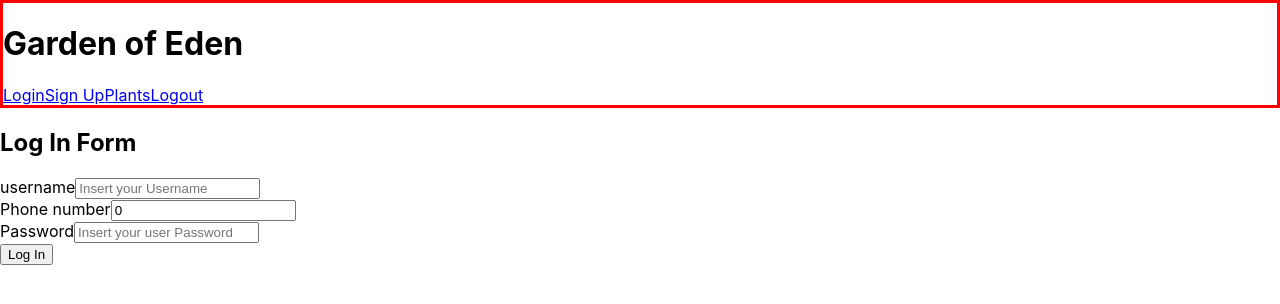
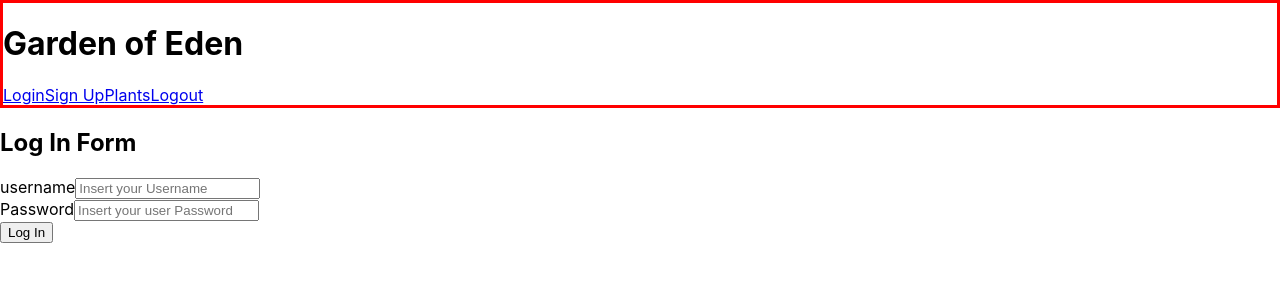
Before and after one commit to build-week-ft-water-my-plants-4/front-end, a React (Create React App) app in the folder water-my-plants/: page /login in a window 1280 px wide. Shown: the top 304 px of the page. Built offline with nearby package versions, Linux system fonts and the light colour scheme.

Commit message:
trying to fix the h2o dooping

```diff
--- a/water-my-plants/src/components/Add Plant/AddPlant.js
+++ b/water-my-plants/src/components/Add Plant/AddPlant.js
@@ -1,4 +1,4 @@
-import axios from "axios";
+
 import React, { useState } from "react";
 import axiosWithAuth from "../../utils/axiosWithAuth";
 
@@ -47,6 +47,7 @@ function AddPlant(props) {
           <input
             name="nickname"
             type="text"
+            value={formValues.nickname}
             placeholder="Add a Nickname"
             onChange={onChange}
           />
@@ -58,6 +59,7 @@ function AddPlant(props) {
           <input
             name="species"
             type="text"
+            value={formValues.species}
             placeholder="Add the Species"
             onChange={onChange}
           />
@@ -67,10 +69,10 @@ function AddPlant(props) {
         <p>
           How often do you water it?{" "}
           <select name="h2o_frequency" onChange={onChange}>
-            {/* <option value=""> -- Select -- </option> */}
-            <option value="1">Every Day</option>
-            <option value="3">Every Three Days</option>
-            <option value="5">Every Five Days</option>
+            <option value={formValues.h20_frequency}> -- Select -- </option>
+            <option value='1'>Every Day</option>
+            <option value='3'>Every Three Days</option>
+            <option value='5'>Every Five Days</option>
             <option value="7">Once a Week</option>
           </select>
         </p>
--- a/water-my-plants/src/components/Login/Login.js
+++ b/water-my-plants/src/components/Login/Login.js
@@ -5,7 +5,6 @@ import axiosWithAuth from '../../utils/axiosWithAuth';
 function Login(props) {
        const initialLoginValues ={
         username:"",
-        phone_number:0,
         password:""
         }
 
@@ -21,8 +20,6 @@ function Login(props) {
         axiosWithAuth().post('/auth/login', loginValues)
         .then(res => {
             localStorage.setItem("token", res.data.token);
-            localStorage.setItem("username", res.data.username);
-            localStorage.setItem("password", res.data.password);
             props.history.push('/add-plant');
         })
         .catch(err => {
@@ -45,16 +42,6 @@ function Login(props) {
                     />
                 </label>
                 <br/>
-                <label>Phone number
-                    <input
-                    type="text"
-                    name='phone_number'
-                    value={loginValues.phone_number}
-                    onChange={onChange}
-                    placeholder="Insert your Phone number"
-                    />
-                </label>
-                <br/>
                 <label>Password
                     <input
                     type="password"
--- a/water-my-plants/src/components/Sign Up/SignUp.js
+++ b/water-my-plants/src/components/Sign Up/SignUp.js
@@ -60,11 +60,13 @@ function SignUp(props) {
         event.preventDefault()
         axios.post('https://water-my-plants-4-api.herokuapp.com/auth/register', signupValues)
         .then(res => {
-            localStorage.setItem("token", res.data.token);
             localStorage.setItem('username', res.data.username);
             localStorage.setItem('phone_number', res.data.phone_number);
             console.log(res);
             props.history.push('/login');
+        })
+        .catch(err => {
+            console.error(err)
         })
         console.log(signupValues)
     }
@@ -108,7 +110,6 @@ function SignUp(props) {
 
                 <button type='submit' value="Sign Up">Sign Up</button>
                 <Link to="/login"><button>Go Back</button></Link>
-
                 </StyledButtonContainer>
             </StyledSignupForm>
             <StyledImage src="https://images.unsplash.com/photo-1515150144380-bca9f1650ed9?ixid=MnwxMjA3fDB8MHxzZWFyY2h8MXx8d2F0ZXJpbmclMjBwbGFudHN8ZW58MHx8MHx8&ixlib=rb-1.2.1&auto=format&fit=crop&w=500&q=60"></StyledImage>
```
